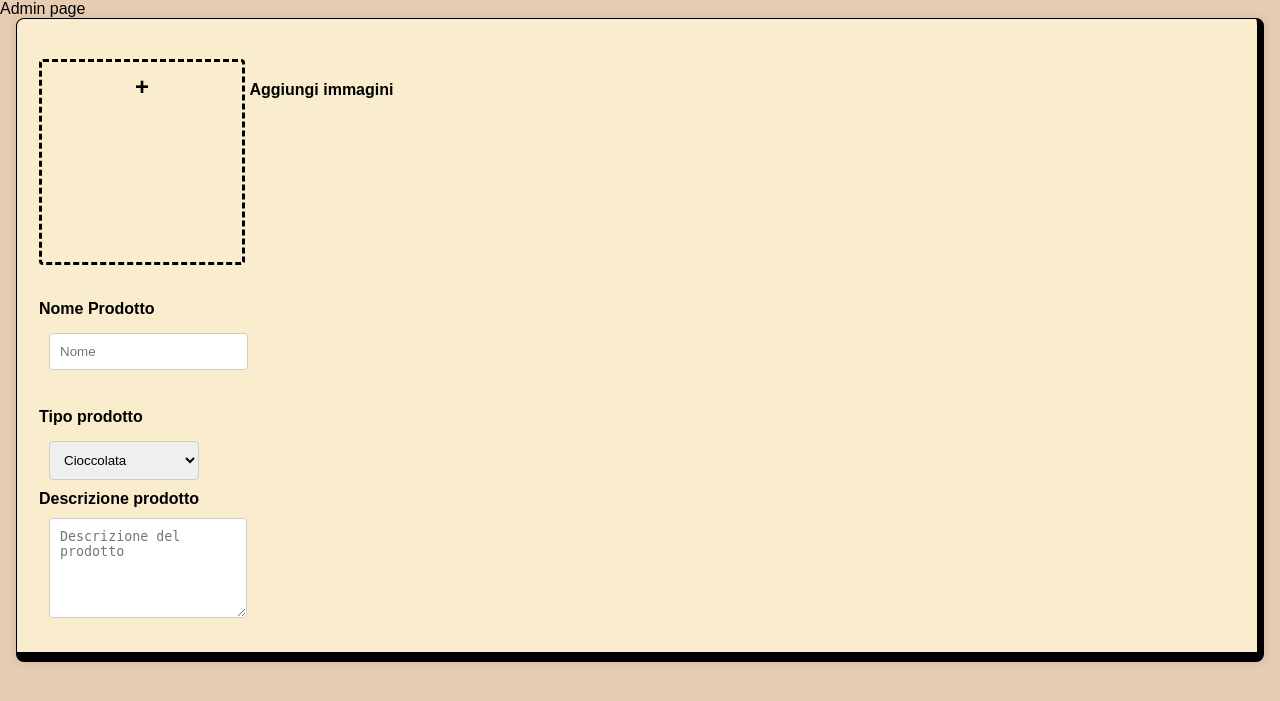
After one commit to Mystic177/SweetSavor, a Java web app: page /Upload.jsp in a window 1280 px wide. The commit adds this page. Shown: the top 701 px of the page. Run offline with Tomcat 11, a stand-in JSP engine, Linux system fonts and the light colour scheme.

Commit message:
Redesign e adjusment css

```diff
--- a/src/main/webapp/CSS/home.css
+++ b/src/main/webapp/CSS/home.css
@@ -46,11 +46,12 @@ h1, p {
     flex-direction: row;
     justify-content: center;
     flex-wrap: wrap;
-    border-radius: 10px;
     border-top: 1px solid black;
     border-left: 1px solid black;
     border-right: 7px solid black;
     border-bottom: 10px solid black;
+    border-radius: 30px;
+
     font-family: sans-serif;
     margin: 10px;
     padding: 20px; /* Increase padding for larger clickable area */
--- /dev/null
+++ b/src/main/webapp/Upload.jsp
@@ -0,0 +1,42 @@
+<!DOCTYPE html>
+<html>
+    <head>
+        <meta charset="UTF-8">
+        <meta name="viewport" content="width=device-width, initial-scale=1.0">
+        <link rel="stylesheet" href="upload.css"  type="text/css">
+
+        <link href='https://unpkg.com/boxicons@2.1.4/css/boxicons.min.css' rel='stylesheet'>
+        <script src="./Javascript/async.js"></script>
+    </head>
+
+    <body>
+        <header>Admin page </header>
+        <div class="upload-file-box">
+            <form action="FileUpload" method="post" name="upload-form" >
+                <fieldset>
+
+                    <input type="file" multiple class="upload-box">
+                    <!-- <label class="custom-file-upload">Carica le immagini</label> -->
+                    <label class="custom-file-upload">+</label>
+                    <label>Aggiungi immagini</label>
+
+                    <div class="product-info-box">
+                        <label>Nome Prodotto</label> <span><input type="text" placeholder="Nome"></span><br>
+
+                        <label>Tipo prodotto</label> <span>
+                        <select name="products" id="product-id-selection"></span><br>
+                            <option value="051">Cioccolata</option>
+                            <option value="052">Tisana</option>
+                            <option value="053">Tè</option>
+                            <option value="054">Regalo</option>
+                        </select><br>
+
+                        <label>Descrizione prodotto</label>
+                        <br><textarea placeholder="Descrizione del prodotto"></textarea>
+
+                    </div>
+                </fieldset>
+            </form>
+        </div>
+    </body>
+</html>
--- a/src/main/webapp/mainAdminPage.jsp
+++ b/src/main/webapp/mainAdminPage.jsp
@@ -1,16 +1,15 @@
 <!DOCTYPE html>
 <html>
-
 
 <!-- Creare il redirect della pagina verso admin login
 Check pw (se == admin data redirect-> admin view/page)
 -->
-
     <head>
+        <title>Admin Page</title>
         <meta charset="UTF-8">
         <meta name="viewport" content="width=device-width, initial-scale=1.0">
         <link rel="stylesheet" href="./CSS/admin.css"  type="text/css">
-        <title>Home Page</title>
+
         <link href='https://unpkg.com/boxicons@2.1.4/css/boxicons.min.css' rel='stylesheet'>
         <script src="./Javascript/async.js"></script>
     </head>
@@ -27,6 +26,7 @@ Check pw (se == admin data redirect-> admin view/page)
                     <li><a href="stats.html">Ordini</a></li>
                     <li><a href="stats.html">Recensioni </a></li>
                     <li><a href="stats.html">Transazioni</a></li>
+                    <li><a href="Upload.jsp">Aggiungi un prodotto</a></li>
                 </ul>
                 <button type="submit" onclick="loadDoc()">BOTTONE</button>
             </div>
--- /dev/null
+++ b/src/main/webapp/upload.css
@@ -0,0 +1,143 @@
+/* Imposta il carattere e il colore di sfondo di base per la pagina */
+body {
+    font-family: Arial, sans-serif;
+    background-color: #E6CCB2;
+    margin: 0;
+    padding: 0;
+}
+
+/* Stile per il box di upload file */
+.upload-file-box {
+    width: 50%;
+    margin: 50px auto;
+    padding: 20px;
+    width: 100%;
+    max-width: 1200px;
+    margin: 0 auto;
+    padding: 20px;
+    box-shadow: 0 0 10px rgba(0, 0, 0, 0.1);
+    border-radius: 30px;
+    background-color: #FAEDCD;
+    border-top: 1px solid black;
+    border-left: 1px solid black;
+    border-right: 7px solid black;
+    border-bottom: 10px solid black;
+
+    box-shadow: 0 0 10px rgba(0, 0, 0, 0.1);
+    border-radius: 8px;
+}
+
+.upload-box {
+    display: none;
+    /* cursor: pointer;
+    border-style: dashed;
+    border-radius: 10px;
+
+    height: 200px;
+    width: 200px; */
+}
+
+
+
+.custom-file-upload {
+
+    display: inline-block;
+    width: 50px; /* Adjust size as needed */
+    height:50px; /* Adjust size as needed */
+    text-align: center;
+    line-height: 50px; /* Adjust size as needed */
+    cursor: pointer;
+    border-style: dashed;
+    background-color: #FAEDCD;
+    cursor: pointer;
+    border-style: dashed;
+    border-radius: 10px;
+
+    height: 200px;
+    width: 200px;
+
+    /* border-top: 1px solid black;
+    border-left: 1px solid black;
+    border-right: 5px solid black;
+    border-bottom: 8px solid black; */
+    color: black;
+    font-size: 24px;
+    font-weight: bold;
+    border-radius: 4px;
+    margin-top: 20px;
+}
+
+
+
+/* Stile per il form */
+form {
+    display: flex;
+    flex-direction: column;
+}
+
+/* Stile per il fieldset */
+fieldset {
+    border: none;
+    padding: 0;
+}
+
+/* Stile per il box delle informazioni del prodotto */
+.product-info-box {
+    display: flex;
+    flex-direction: column;
+    margin-top: 20px;
+}
+
+/* Stile per le label */
+label {
+    font-weight: bold;
+    margin: 10px 0 5px;
+}
+
+/* Stile per gli input di testo */
+input[type="text"],
+textarea {
+    max-width: 100%;
+    padding: 10px;
+    margin: 10px;
+
+    border: 1px solid #ccc;
+    border-radius: 4px;
+    box-sizing: border-box;
+}
+
+/* Stile per il box di upload */
+#upload-box {
+    border: 1px solid black;
+    height: 100px;
+    width: 100px;
+    margin-top: 20px;
+
+}
+
+/* Stile per la textarea */
+textarea {
+    margin: 10px;
+    height: 100px;
+    resize: vertical;
+}
+
+/* Stile per il select box */
+select {
+    width: 150px;
+    padding: 10px;
+    margin: 10px;
+    border: 1px solid #ccc;
+
+    border-radius: 4px;
+    box-sizing: border-box;
+}
+
+/* Media query per rendere il layout responsivo */
+@media (max-width: 768px) {
+    .upload-file-box {
+        width: 90%;
+        margin: 20px auto;
+        padding: 15px;
+    }
+}
```
Also changed, not shown: src/main/webapp/HtmlElements/navbar.jsp (added, +51 -0 lines), src/main/webapp/home.jsp (+6 -5 lines), src/main/webapp/prodotto.jsp (+9 -23 lines).
